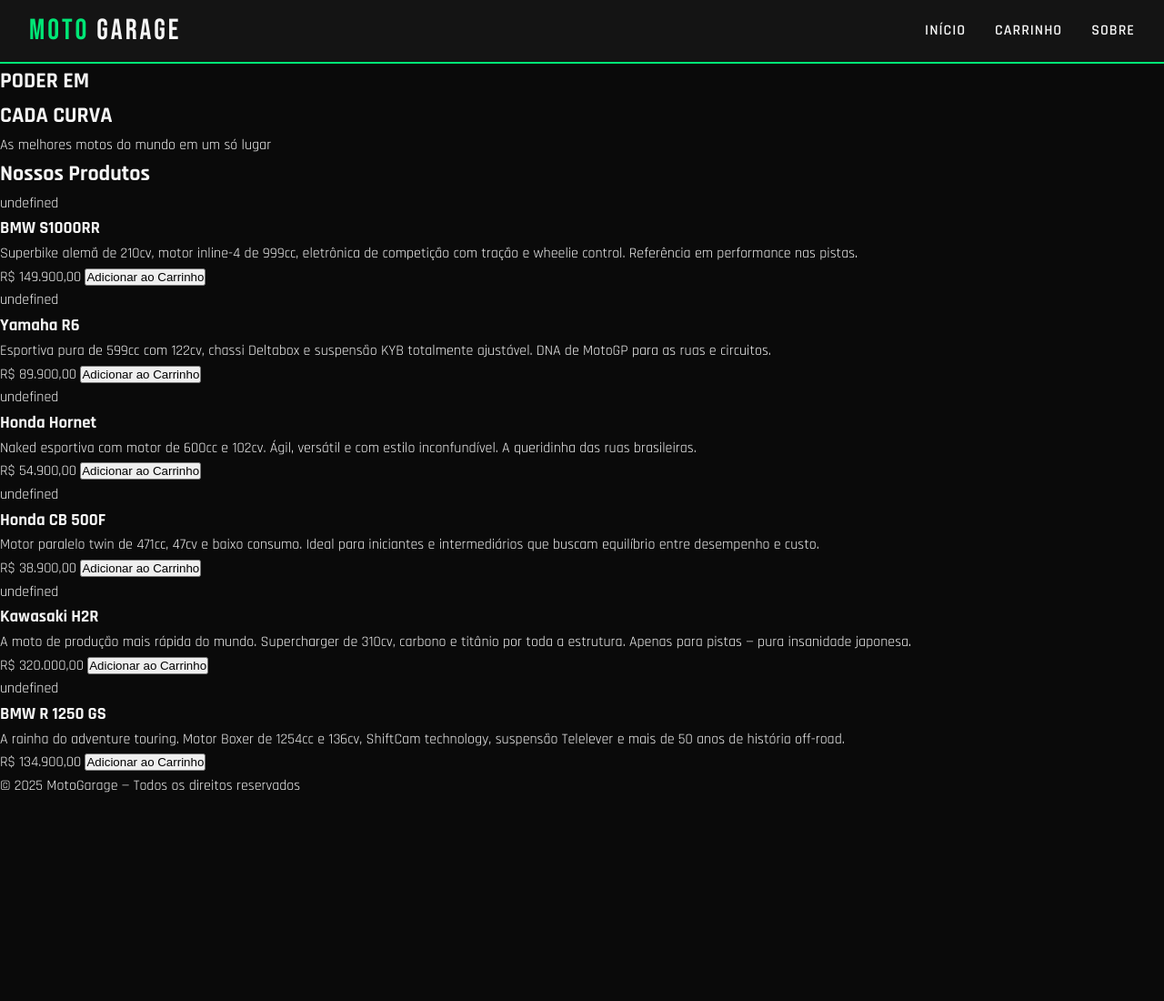
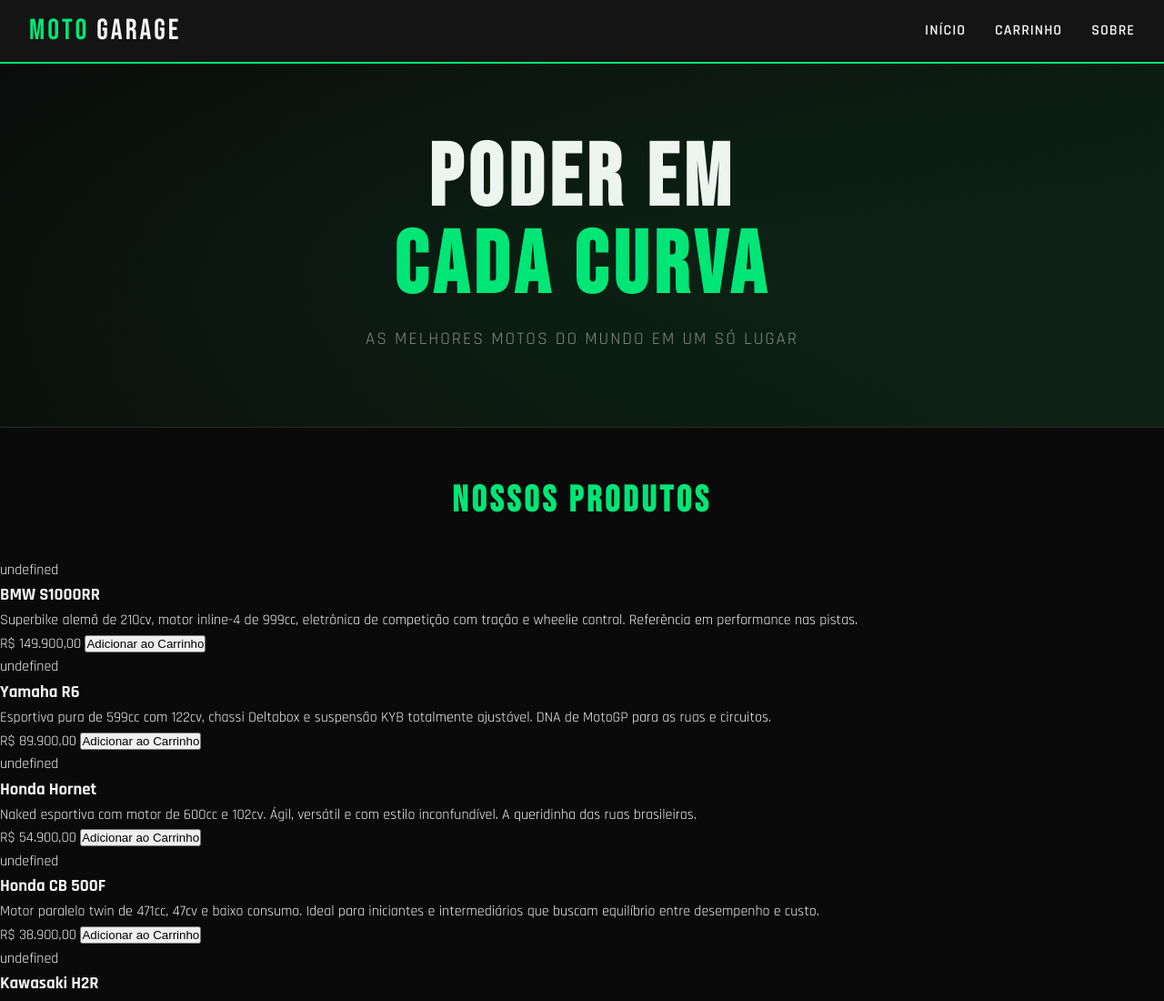
Before and after one commit to EduardoGuzeli/CP3-web, a plain HTML site: page index.html in a window 1280 px wide. Shown: the top 1100 px of the page at 91% size. Before the commit the page ends 877 px from the top, so only its background shows below. Drawn offline with Linux system fonts and the light colour scheme.

Commit message:
Style: adicionando estilos da hero section

```diff
--- a/src/css/estilo.css
+++ b/src/css/estilo.css
@@ -71,3 +71,55 @@
 .nav-links a:hover {
   color: var(--verde);
 }
+
+/* ===== HERO ===== */
+.hero {
+  background: linear-gradient(135deg, #0a0a0a 0%, #0d1f12 100%);
+  padding: 5rem 2rem;
+  text-align: center;
+  border-bottom: 1px solid var(--borda);
+  position: relative;
+  overflow: hidden;
+}
+
+.hero::before {
+  content: '';
+  position: absolute;
+  top: -50%;
+  left: -50%;
+  width: 200%;
+  height: 200%;
+  background: radial-gradient(ellipse at center, rgba(0,230,118,0.05) 0%, transparent 60%);
+  pointer-events: none;
+}
+
+.hero h1 {
+  font-family: 'Bebas Neue', cursive;
+  font-size: clamp(3rem, 8vw, 6rem);
+  letter-spacing: 6px;
+  color: var(--branco);
+  line-height: 1;
+}
+
+.hero h1 span {
+  color: var(--verde);
+}
+
+.hero p {
+  margin-top: 1rem;
+  font-size: 1.2rem;
+  color: var(--texto-muted);
+  letter-spacing: 2px;
+  text-transform: uppercase;
+}
+
+/* ===== SECTION TITLE ===== */
+.section-title {
+  font-family: 'Bebas Neue', cursive;
+  font-size: 2.5rem;
+  letter-spacing: 4px;
+  color: var(--verde);
+  text-align: center;
+  margin: 3rem 0 2rem;
+  text-transform: uppercase;
+}
```
